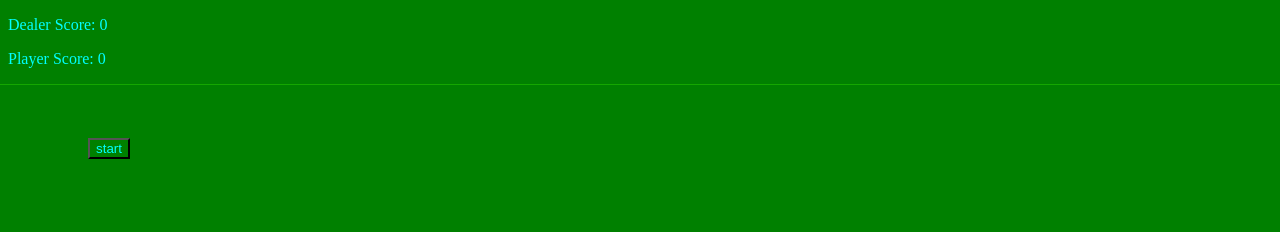
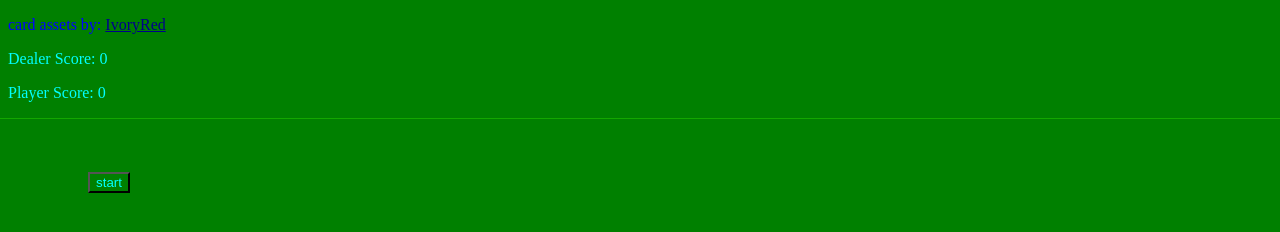
Before and after one commit to lalzy/Scrimba, a plain HTML site: page blackjack/index.html in a window 1280 px wide. Drawn offline with Linux system fonts and the light colour scheme.

Commit message:
Update index.html
Gave credits for assets

```diff
--- a/blackjack/index.html
+++ b/blackjack/index.html
@@ -8,6 +8,7 @@
     <link rel="stylesheet" href="style.css">
 </head>
 <body>
+	<p class="credits">card assets by: <a href="https://ivoryred.itch.io/pixel-poker-cards">IvoryRed</a></p>
     <p class="dealerText">Dealer Score: <span id="dealerSum">0</span></p>
     <P>Player Score: <span id="playerSum">0</span></P>
     <div class="cards dealerCards"></div>
```
